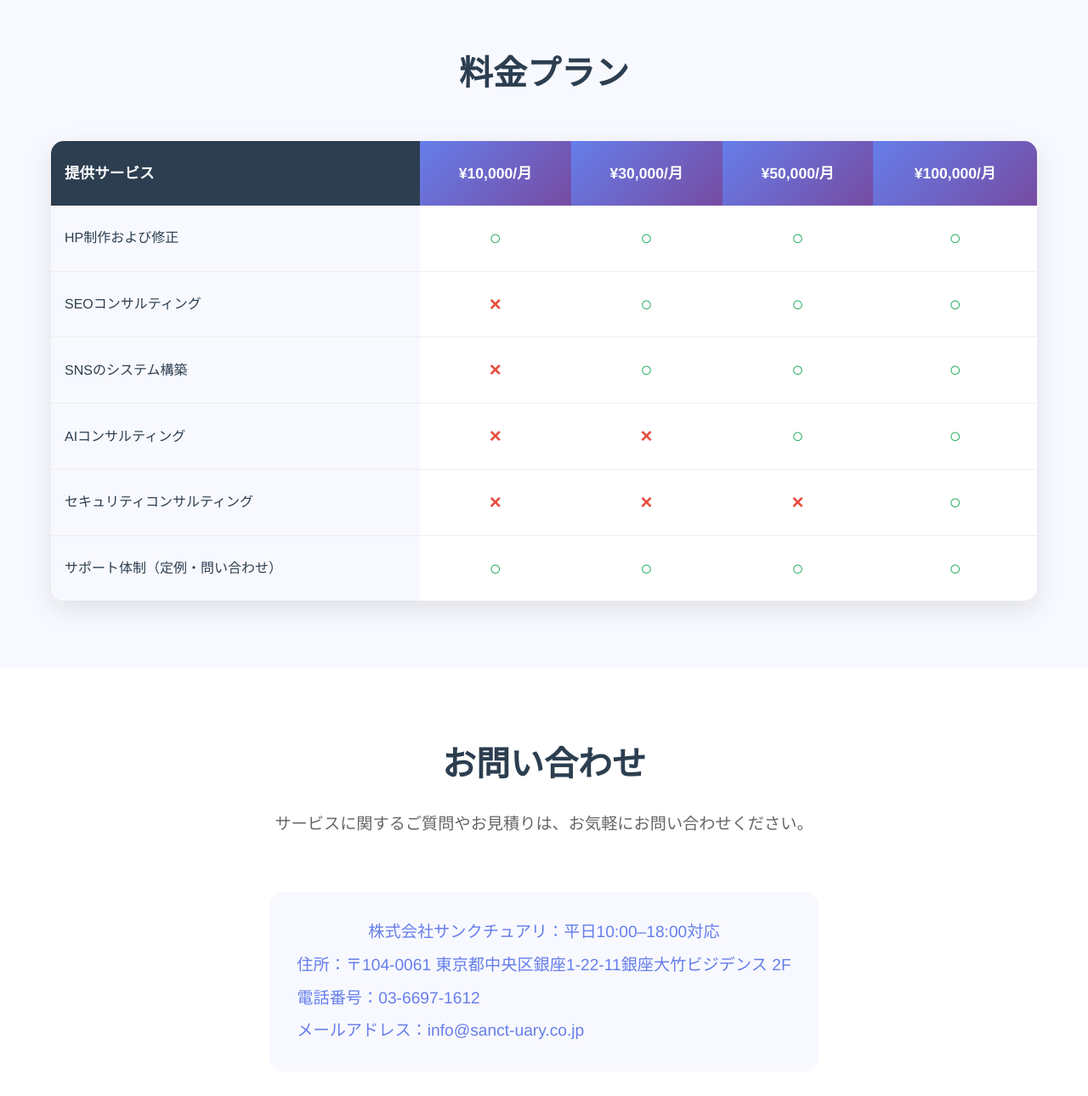
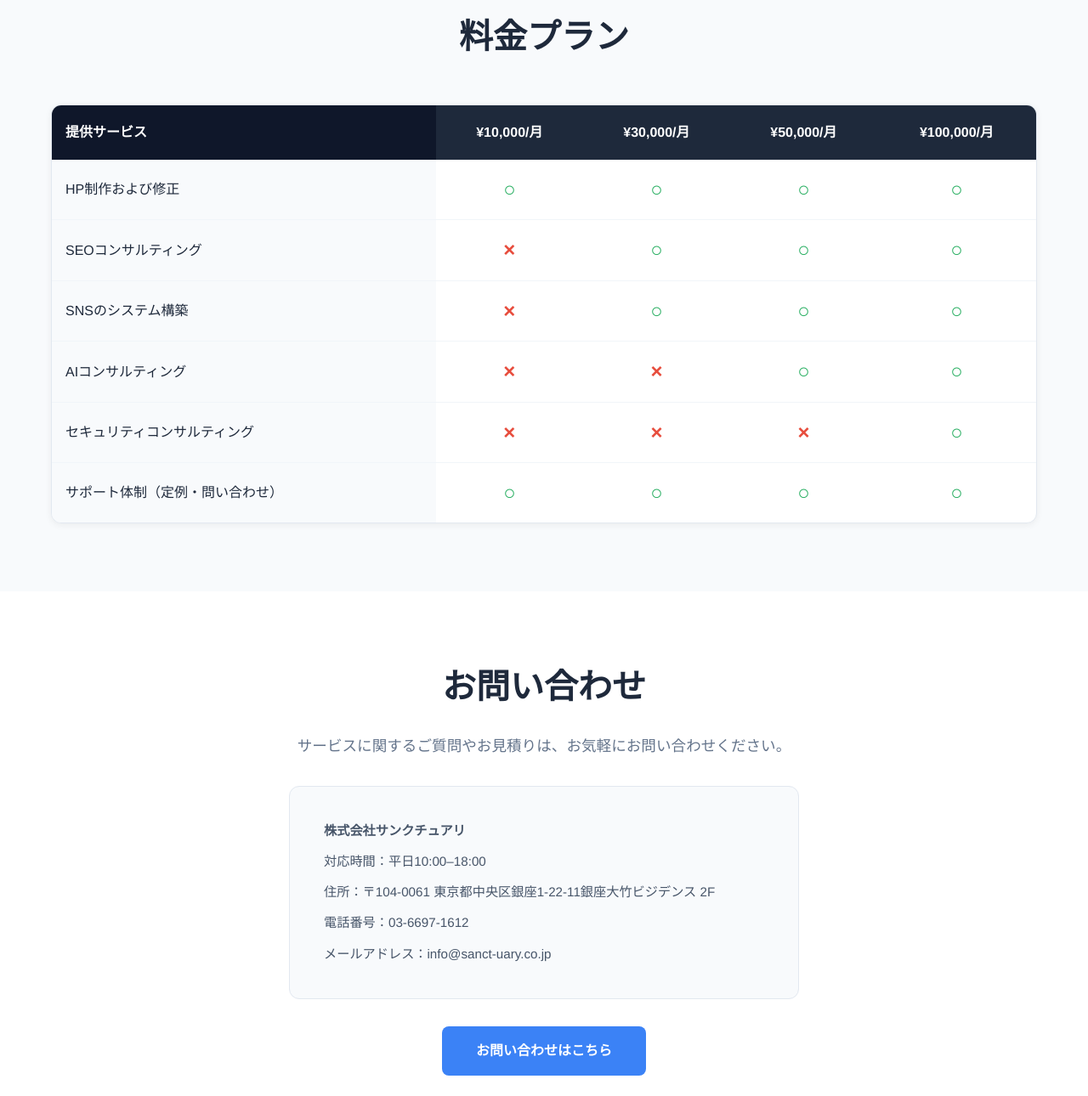
Before and after one commit to sanctuary-group/settlement-lp, a plain HTML site: page index.html in a window 1280 px wide. Shown: the part 1460-2750 px from the top of the page at 85% size. Drawn offline with Linux system fonts and the light colour scheme.

Commit message:
デザイン変更

```diff
--- a/index.html
+++ b/index.html
@@ -141,10 +141,11 @@
             サービスに関するご質問やお見積りは、お気軽にお問い合わせください。
           </p>
           <div class="contact-info">
-            <p>株式会社サンクチュアリ：平日10:00–18:00対応</p>
-            <p style="text-align: left;">住所：〒104-0061 東京都中央区銀座1-22-11銀座大竹ビジデンス 2F</p>
-            <p style="text-align: left;">電話番号：03-6697-1612</p>
-            <p style="text-align: left;">メールアドレス：info@sanct-uary.co.jp</p>
+            <p><strong>株式会社サンクチュアリ</strong></p>
+            <p>対応時間：平日10:00–18:00</p>
+            <p>住所：〒104-0061 東京都中央区銀座1-22-11銀座大竹ビジデンス 2F</p>
+            <p>電話番号：03-6697-1612</p>
+            <p>メールアドレス：info@sanct-uary.co.jp</p>
           </div>
           <div style="text-align: center;">
             <a href="https://sanct-uary.co.jp/" class="cta-button" target="_blank"
--- a/styles.css
+++ b/styles.css
@@ -17,7 +17,7 @@ body {
 }
 
 header {
-    background: linear-gradient(135deg, #667eea 0%, #764ba2 100%);
+    background: linear-gradient(135deg, #1e3a8a 0%, #3b82f6 100%);
     color: white;
     text-align: center;
     padding: 4rem 0;
@@ -35,7 +35,7 @@ header p {
 }
 
 .hero {
-    background: #f8f9ff;
+    background: #f8fafc;
     padding: 5rem 0;
     text-align: center;
 }
@@ -43,33 +43,34 @@ header p {
 .hero h2 {
     font-size: 2.5rem;
     margin-bottom: 1.5rem;
-    color: #2c3e50;
+    color: #1e293b;
 }
 
 .hero p {
-    font-size: 1.2rem;
+    font-size: 1.1rem;
     margin-bottom: 2rem;
-    color: #666;
-    max-width: 600px;
+    color: #64748b;
+    max-width: 700px;
     margin-left: auto;
     margin-right: auto;
+    line-height: 1.8;
 }
 
 .cta-button {
     display: inline-block;
-    background: linear-gradient(45deg, #667eea, #764ba2);
+    background: #3b82f6;
     color: white;
-    padding: 1rem 2rem;
+    padding: 1rem 2.5rem;
     text-decoration: none;
-    border-radius: 50px;
+    border-radius: 8px;
     font-weight: 600;
-    font-size: 1.1rem;
-    transition: transform 0.3s ease, box-shadow 0.3s ease;
+    font-size: 1rem;
+    transition: all 0.2s ease;
 }
 
 .cta-button:hover {
-    transform: translateY(-2px);
-    box-shadow: 0 10px 20px rgba(102, 126, 234, 0.3);
+    background: #2563eb;
+    box-shadow: 0 4px 12px rgba(59, 130, 246, 0.3);
 }
 
 .services {
@@ -81,7 +82,7 @@ header p {
     text-align: center;
     font-size: 2.5rem;
     margin-bottom: 3rem;
-    color: #2c3e50;
+    color: #1e293b;
 }
 
 .services-grid {
@@ -91,47 +92,50 @@ header p {
 }
 
 .service-card {
-    background: #f8f9ff;
+    background: white;
     padding: 2rem;
-    border-radius: 15px;
-    border: 1px solid #e1e8ff;
-    transition: transform 0.3s ease, box-shadow 0.3s ease;
+    border-radius: 12px;
+    border: 1px solid #e2e8f0;
+    transition: all 0.2s ease;
 }
 
 .service-card:hover {
-    transform: translateY(-5px);
-    box-shadow: 0 15px 30px rgba(0, 0, 0, 0.1);
+    transform: translateY(-2px);
+    box-shadow: 0 4px 12px rgba(0, 0, 0, 0.08);
+    border-color: #cbd5e1;
 }
 
 .service-card h3 {
-    font-size: 1.3rem;
+    font-size: 1.25rem;
     margin-bottom: 1rem;
-    color: #667eea;
+    color: #1e293b;
     font-weight: 600;
 }
 
 .service-card p {
-    color: #666;
+    color: #64748b;
     line-height: 1.7;
+    font-size: 0.95rem;
 }
 
 .pricing {
     padding: 5rem 0;
-    background: #f8f9ff;
+    background: #f8fafc;
 }
 
 .pricing h2 {
     text-align: center;
     font-size: 2.5rem;
     margin-bottom: 3rem;
-    color: #2c3e50;
+    color: #1e293b;
 }
 
 .pricing-table {
     overflow-x: auto;
     background: white;
-    border-radius: 15px;
-    box-shadow: 0 10px 30px rgba(0, 0, 0, 0.1);
+    border-radius: 12px;
+    box-shadow: 0 2px 8px rgba(0, 0, 0, 0.06);
+    border: 1px solid #e2e8f0;
 }
 
 .pricing-table table {
@@ -141,30 +145,30 @@ header p {
 }
 
 .pricing-table th {
-    background: linear-gradient(135deg, #667eea 0%, #764ba2 100%);
+    background: #1e293b;
     color: white;
-    padding: 1.5rem 1rem;
+    padding: 1.2rem 1rem;
     text-align: center;
     font-weight: 600;
-    font-size: 1.1rem;
+    font-size: 1rem;
 }
 
 .pricing-table th:first-child {
     text-align: left;
-    background: #2c3e50;
+    background: #0f172a;
 }
 
 .pricing-table td {
-    padding: 1.2rem 1rem;
+    padding: 1rem 1rem;
     text-align: center;
-    border-bottom: 1px solid #eee;
+    border-bottom: 1px solid #f1f5f9;
 }
 
 .pricing-table td:first-child {
     text-align: left;
     font-weight: 500;
-    background: #f8f9ff;
-    color: #2c3e50;
+    background: #f8fafc;
+    color: #1e293b;
 }
 
 .pricing-table tr:last-child td {
@@ -192,27 +196,30 @@ header p {
 .contact h2 {
     font-size: 2.5rem;
     margin-bottom: 1.5rem;
-    color: #2c3e50;
+    color: #1e293b;
 }
 
 .contact p {
-    font-size: 1.2rem;
+    font-size: 1.1rem;
     margin-bottom: 2rem;
-    color: #666;
+    color: #64748b;
 }
 
 .contact-info {
-    background: #f8f9ff;
-    padding: 2rem;
-    border-radius: 15px;
-    margin: 2rem 0;
-    display: inline-block;
+    background: #f8fafc;
+    padding: 2.5rem;
+    border-radius: 12px;
+    margin: 2rem auto;
+    max-width: 600px;
+    border: 1px solid #e2e8f0;
+    text-align: left;
 }
 
 .contact-info p {
-    margin-bottom: 0.5rem;
-    color: #667eea;
-    font-weight: 500;
+    margin-bottom: 0.75rem;
+    color: #475569;
+    font-weight: 400;
+    font-size: 0.95rem;
 }
 
 .contact-info p:last-child {
@@ -220,14 +227,19 @@ header p {
 }
 
 footer {
-    background: #2c3e50;
+    background: #0f172a;
     color: white;
     text-align: center;
-    padding: 2rem 0;
+    padding: 2.5rem 0;
 }
 
 footer p {
     opacity: 0.8;
+    margin-bottom: 0.5rem;
+}
+
+footer p:last-child {
+    margin-bottom: 0;
 }
 
 @media (max-width: 768px) {
```
